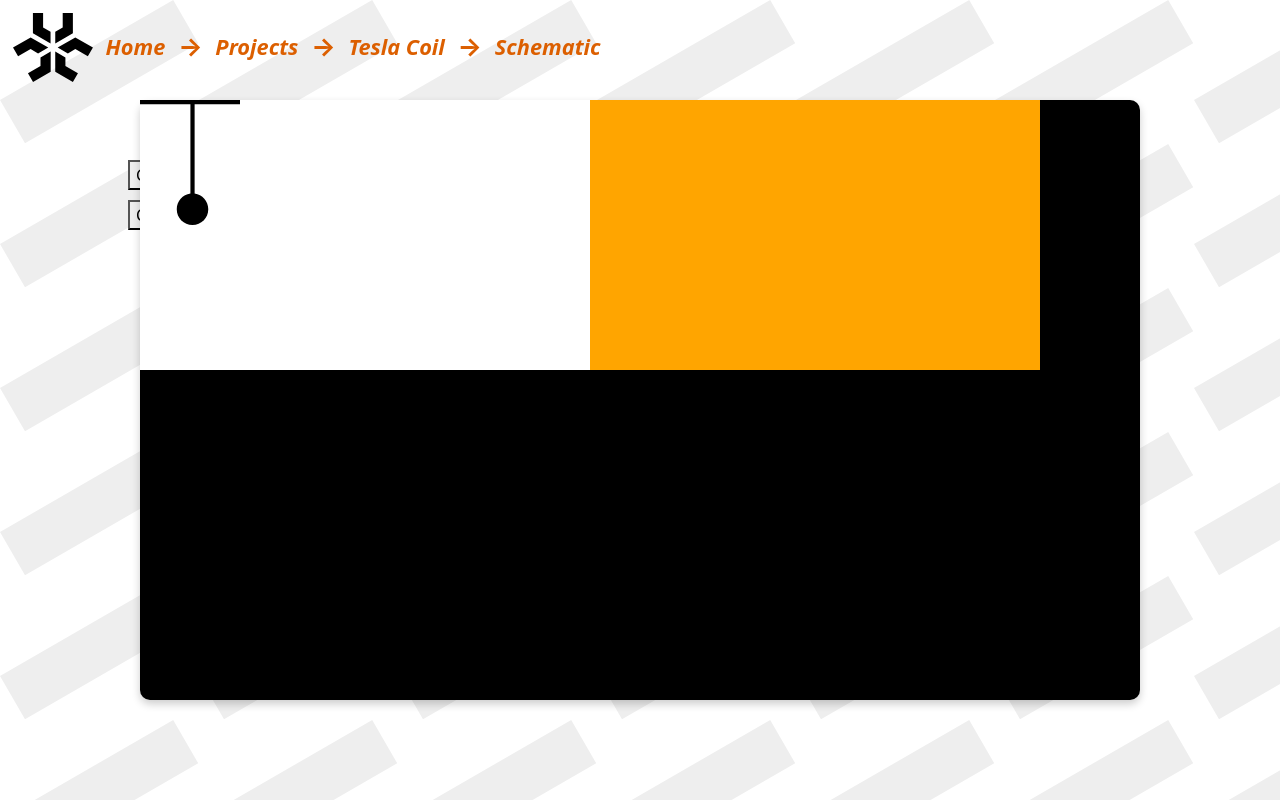
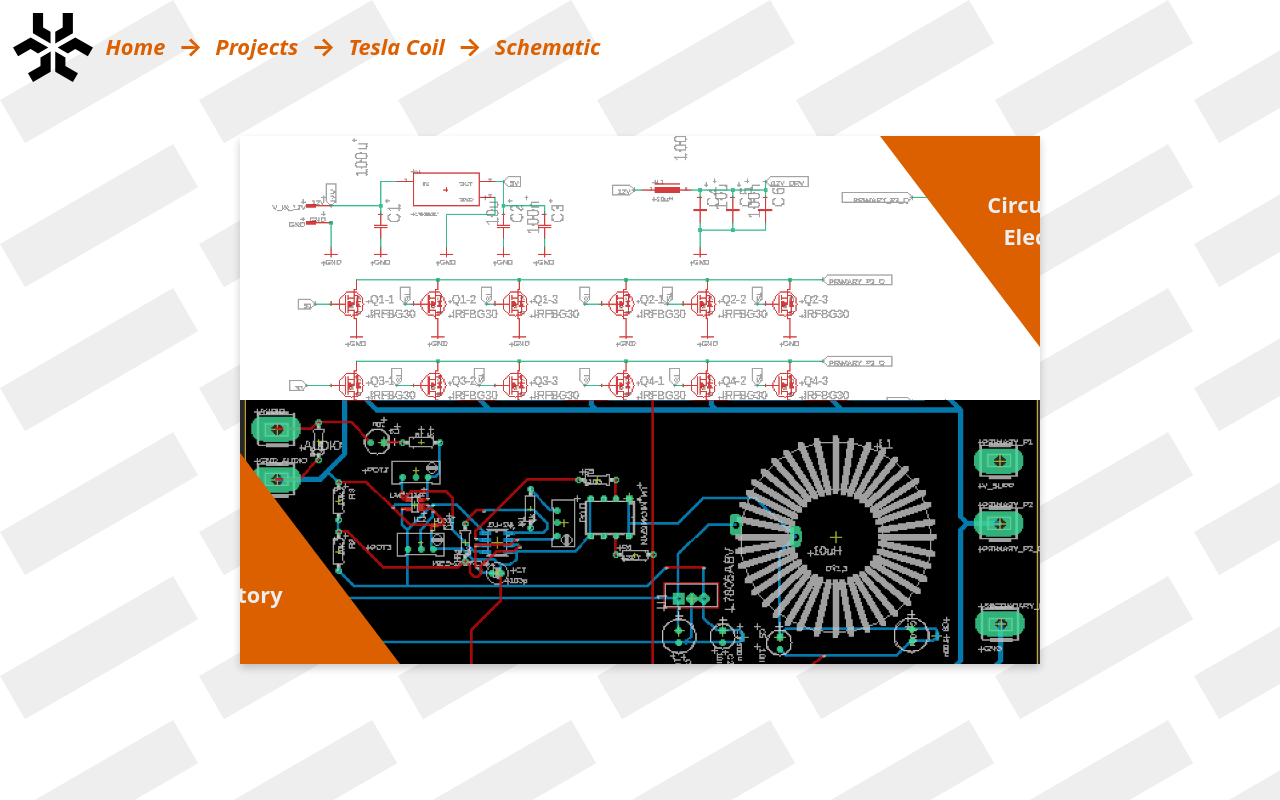
Before and after one commit to KNROBOMATIC/StronaInternetowa, a React (Vite) app: page /#/projects/tesla-coil/schematic in a window 1280 px wide. Built offline with nearby package versions, Linux system fonts and the light colour scheme.

Commit message:
schematic done

```diff
--- a/src/pages/projects/Projects.scss
+++ b/src/pages/projects/Projects.scss
@@ -30,6 +30,7 @@
           1px -1px 0 black,
           -1px  1px 0 black,
           1px  1px 0 black;
+  transition: transform 0.3s ease-in-out;
 }
 
 .hexagon-button:hover{
--- a/src/pages/projects/tesla-coil/schematic/TeslaCoilSchematic.scss
+++ b/src/pages/projects/tesla-coil/schematic/TeslaCoilSchematic.scss
@@ -1,9 +1,8 @@
 .main-schematic-container{
-  width: min(100vw, 1000px);
-  aspect-ratio: 5 / 3;
+  width: min(100vw, 800px);
+  aspect-ratio: 50 / 33;
   border-width: 5px;
   border-color: #dc5f00;
-  border-radius: 10px;
   background-color: black;
   position: absolute;
   left: 50%;
@@ -13,31 +12,7 @@
   z-index: 0;
   display: flex;
   flex-direction: column;
-}
-
-.component-power-supply-sections{
-  display: flex;
-  flex-direction: row;
-  width: 90%;
-  height: 45%;
-}
-.component-power-supply-section-5v{
-  width: 50%;
-  height: 100%;
-  background-color: white;
-}
-
-.potential{
-    background-image: url("../../electronic-components/svgs/potencial_point.svg");
-    background-size: cover;
-    width: 100px;
-    aspect-ratio: 12/15;
-}
-
-.component-power-supply-section-12v-drv{
-  width: 50%;
-  height: 100%;
-  background-color: orange;
+  overflow: hidden;
 }
 
 .go-to-repository-button{
@@ -51,3 +26,88 @@
   top: 25%;
   left: 10%;
 }
+
+.eagle-schematic{
+  background-image: url("eagle_schematic.png");
+  background-size: cover;
+  height: 50%;
+  aspect-ratio: 100/66;
+  background-repeat: no-repeat;
+}
+
+.eagle-pcb{
+  background-image: url("eagle_pcb.png");
+  background-size: cover;
+  height: 50%;
+  aspect-ratio: 100/63;
+  background-position: center;
+}
+
+.trapezoid-section{
+  position: absolute;
+  width: 100%;
+  overflow: hidden;
+  height: 100%;
+  z-index: 5;
+}
+
+.trapezoid {
+  margin-left: 80%;
+  width: 50%;
+  height: 100%;
+  background-color:#dc5f00;
+  clip-path: polygon(0% 0%, 100% 0%, 100% 100%, 100% 100%);
+  transition: transform 0.3s ease-in-out;
+  z-index: 100;
+}
+
+.main-schematic-container:hover .trapezoid {
+  transform: translateX(-60%);
+}
+
+.trapezoid-1 {
+  position: absolute;
+  bottom: 0;
+  left: -30%; /* Początkowa pozycja poza ekranem z lewej strony */
+  width: 50%;
+  height: 100%;
+  background-color:#dc5f00;
+  clip-path: polygon(0% 0%, 0% 0%, 100% 100%, 0% 100%);
+  transition: transform 0.3s ease-in-out;
+  z-index: 100;
+}
+
+.main-schematic-container:hover .trapezoid-1 {
+  transform: translateX(60%);
+}
+
+.trapezoid-text{
+  color:#EEEEEE;
+  font-size: max(1.7vw,1.7vh);
+  width: max(20vw,20vh);
+  font-weight: bold;
+  position: absolute;
+  top: 10%;
+  width: max(30vh,30vw);
+  text-align: center;
+  cursor: pointer;
+}
+
+.trapezoid-text-1{
+  color: #EEEEEE;
+  font-size: max(1.7vw,1.7vh);
+  font-weight: bold;
+  position: absolute;
+  width: max(15vh,15vw);
+  bottom: 10%;
+  right: 20%;
+  cursor: pointer;
+}
+
+.trapezoid-text:hover{
+  text-decoration: underline;
+}
+
+.trapezoid-text-1:hover{
+  text-decoration: underline;
+}
--- a/src/pages/projects/tesla-coil/schematic/TeslaCoilSchematic.tsx
+++ b/src/pages/projects/tesla-coil/schematic/TeslaCoilSchematic.tsx
@@ -16,15 +16,17 @@
         <Fragment>
             <Background/>
             <Breadcrumbs/>
-            <button className="go-to-repository-button" onClick={openGitRepository}>Git Repository</button>
-            <button className="go-to-electroboom-button" onClick={openElectroboomsSite}>Circut's Author: Electroboom</button>
 
             <div className="main-schematic-container">
-                <div className="component-power-supply-sections">
-                    <div className="component-power-supply-section-5v">
-                        <div className="potential"></div>
+                <div className="eagle-schematic"></div>
+                <div className="eagle-pcb"></div>
+                <div className="trapezoid-section">
+                    <div className="trapezoid-1">
+                        <div className="trapezoid-text-1" onClick={openGitRepository}>Git Repository</div>
                     </div>
-                    <div className="component-power-supply-section-12v-drv"></div>
+                    <div className="trapezoid">
+                        <div className="trapezoid-text" onClick={openElectroboomsSite}>Circut's Author:<br /> Electroboom</div>
+                    </div>
                 </div>
             </div>
         </Fragment>
```
Also changed, not shown: src/pages/projects/tesla-coil/schematic/eagle_pcb.png (added), src/pages/projects/tesla-coil/schematic/eagle_schematic.png (added).
